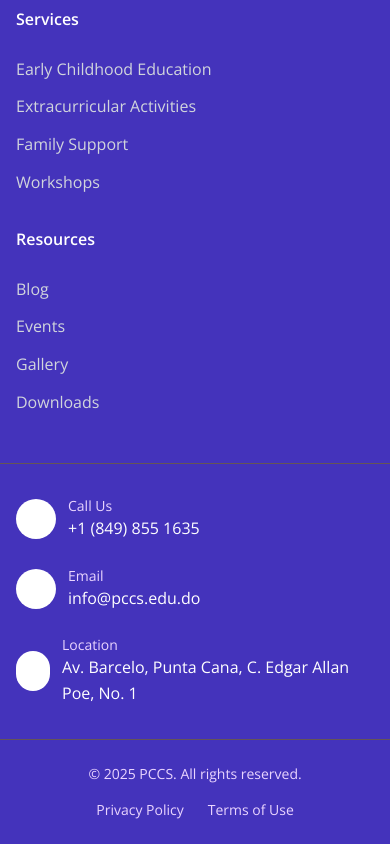
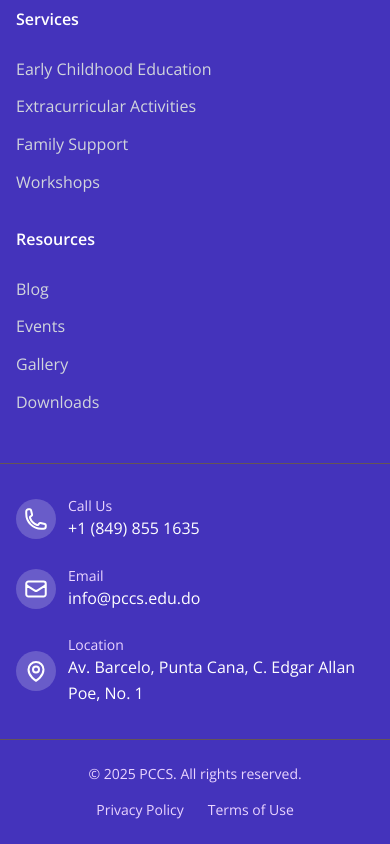
Before and after one commit to oscgre21/pccs, a Next.js app: page / in a window 390 px wide. Shown: the part 10235-11079 px from the top of the page. Built offline with nearby package versions, Linux system fonts and the light colour scheme.

Commit message:
fix: phone

```diff
--- a/src/components/layout/footer/Footer.tsx
+++ b/src/components/layout/footer/Footer.tsx
@@ -1,5 +1,6 @@
 import React from 'react';
 import { SocialLinks } from '../header/SocialLinks';
+import { PhoneIcon, EnvelopeIcon, MapPinIcon } from '@heroicons/react/24/outline';
 
 interface FooterLink {
   title: string;
@@ -97,14 +98,8 @@ export function Footer() {
           <div className="grid grid-cols-1 md:grid-cols-3 gap-6">
             {/* Phone */}
             <div className="flex items-center space-x-3">
-              <div className="w-10 h-10 bg-opacity-20 bg-white rounded-full flex items-center justify-center">
-                <svg
-                  className="w-5 h-5 text-white"
-                  viewBox="0 0 512 512"
-                  fill="currentColor"
-                >
-                  <path d="M497.39 361.8l-112-48a24 24 0 0 0-28 6.9l-49.6 60.6A370.66 370.66 0 0 1 130.6 204.11l60.6-49.6a23.94 23.94 0 0 0 6.9-28l-48-112A24.16 24.16 0 0 0 122.6.61l-104 24A24 24 0 0 0 0 48c0 256.5 207.9 464 464 464a24 24 0 0 0 23.4-18.6l24-104a24.29 24.29 0 0 0-14.01-27.6z" />
-                </svg>
+              <div className="w-10 h-10 bg-white/20 rounded-full flex items-center justify-center flex-shrink-0">
+                <PhoneIcon className="w-6 h-6 text-white" strokeWidth={2} />
               </div>
               <div>
                 <p className="text-purple-200 text-sm">Call Us</p>
@@ -119,14 +114,8 @@ export function Footer() {
 
             {/* Email */}
             <div className="flex items-center space-x-3">
-              <div className="w-10 h-10 bg-opacity-20 bg-white rounded-full flex items-center justify-center">
-                <svg
-                  className="w-5 h-5 text-white"
-                  viewBox="0 0 512 512"
-                  fill="currentColor"
-                >
-                  <path d="M464 64H48C21.49 64 0 85.49 0 112v288c0 26.51 21.49 48 48 48h416c26.51 0 48-21.49 48-48V112c0-26.51-21.49-48-48-48zm0 48v40.805c-22.422 18.259-58.168 46.651-134.587 106.49-16.841 13.247-50.201 45.072-73.413 44.701-23.208.375-56.579-31.459-73.413-44.701C106.18 199.465 70.425 171.067 48 152.805V112h416zM48 400V214.398c22.914 18.251 55.409 43.862 104.938 82.646 21.857 17.205 60.134 55.186 103.062 54.955 42.717.231 80.509-37.199 103.053-54.947 49.528-38.783 82.032-64.401 104.947-82.653V400H48z" />
-                </svg>
+              <div className="w-10 h-10 bg-white/20 rounded-full flex items-center justify-center flex-shrink-0">
+                <EnvelopeIcon className="w-6 h-6 text-white" strokeWidth={2} />
               </div>
               <div>
                 <p className="text-purple-200 text-sm">Email</p>
@@ -141,14 +130,8 @@ export function Footer() {
 
             {/* Address */}
             <div className="flex items-center space-x-3">
-              <div className="w-10 h-10 bg-opacity-20 bg-white rounded-full flex items-center justify-center">
-                <svg
-                  className="w-5 h-5 text-white"
-                  viewBox="0 0 384 512"
-                  fill="currentColor"
-                >
-                  <path d="M172.268 501.67C26.97 291.031 0 269.413 0 192 0 85.961 85.961 0 192 0s192 85.961 192 192c0 77.413-26.97 99.031-172.268 309.67-9.535 13.774-29.93 13.773-39.464 0zM192 272c44.183 0 80-35.817 80-80s-35.817-80-80-80-80 35.817-80 80 35.817 80 80 80z" />
-                </svg>
+              <div className="w-10 h-10 bg-white/20 rounded-full flex items-center justify-center flex-shrink-0">
+                <MapPinIcon className="w-6 h-6 text-white" strokeWidth={2} />
               </div>
               <div>
                 <p className="text-purple-200 text-sm">Location</p>
```
